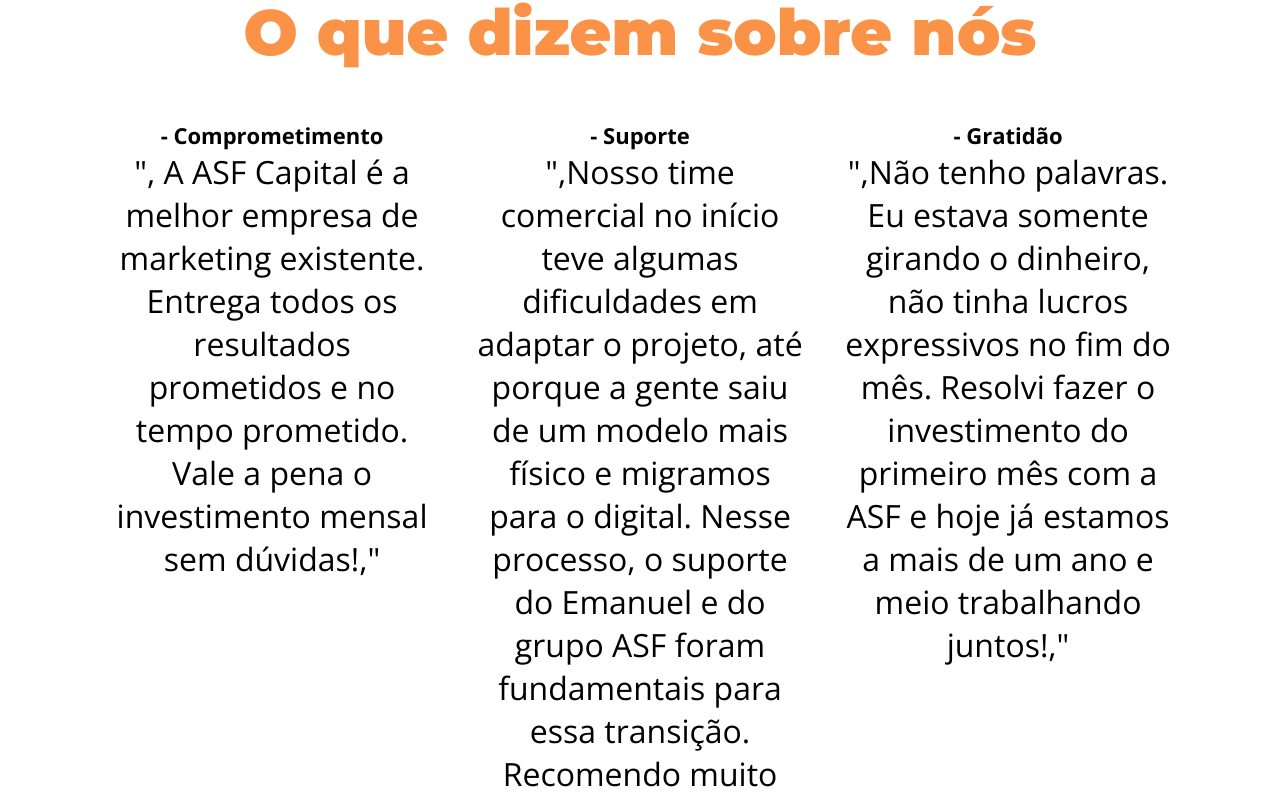
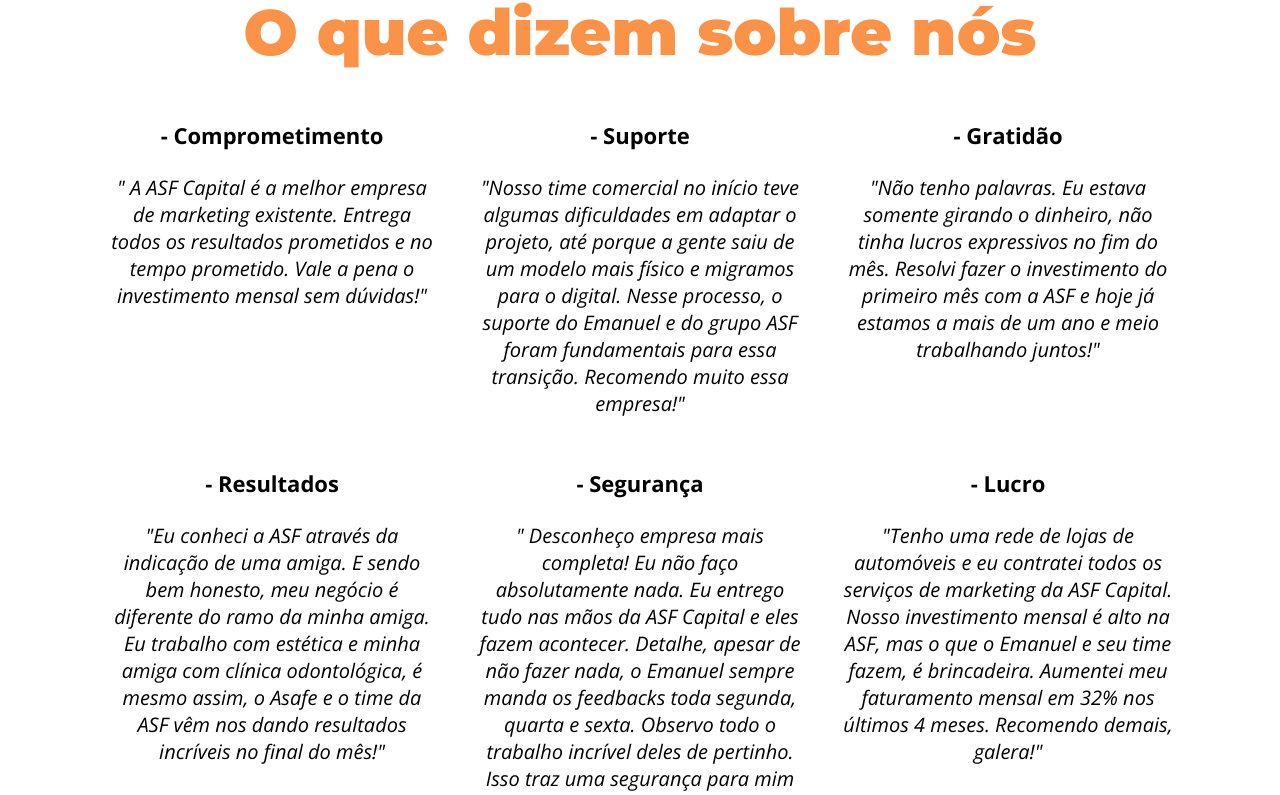
Before and after one commit to GabrielBarroso1905/LandingPageCosturandoAmor, a React (Create React App) app: page / in a window 1280 px wide. Shown: the part 4805-5600 px from the top of the page. Built offline with nearby package versions, Linux system fonts and the light colour scheme.

Commit message:
melhorias 2.7

```diff
--- a/src/components/Depoimentos/index.jsx
+++ b/src/components/Depoimentos/index.jsx
@@ -58,7 +58,7 @@
             <Styled.Testimonial key={index}>
               <div className="testimonial-content">
               <div className="testimonial-meta"> - {testimonial.name} </div>
-                <TextComponent>"{testimonial.text}"</TextComponent>
+                <p>"{testimonial.text}"</p>
               </div>
             </Styled.Testimonial>
           ))}
--- a/src/components/Depoimentos/styles.js
+++ b/src/components/Depoimentos/styles.js
@@ -86,7 +86,12 @@
       .testimonial-image {
         margin-bottom: 15px;
       }
+      .p{
+        margin-bottom: 0;
+        font-size: '1.5rem'
+        font-style: italic;
 
+      }
       ${Heading} {
         left: 0;
         margin-bottom: ${theme.spacings.small};
```
